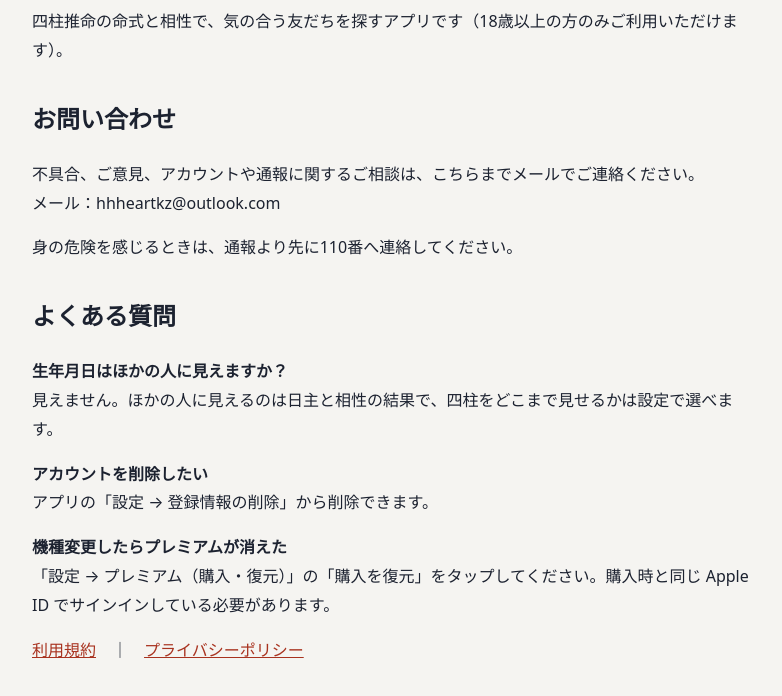
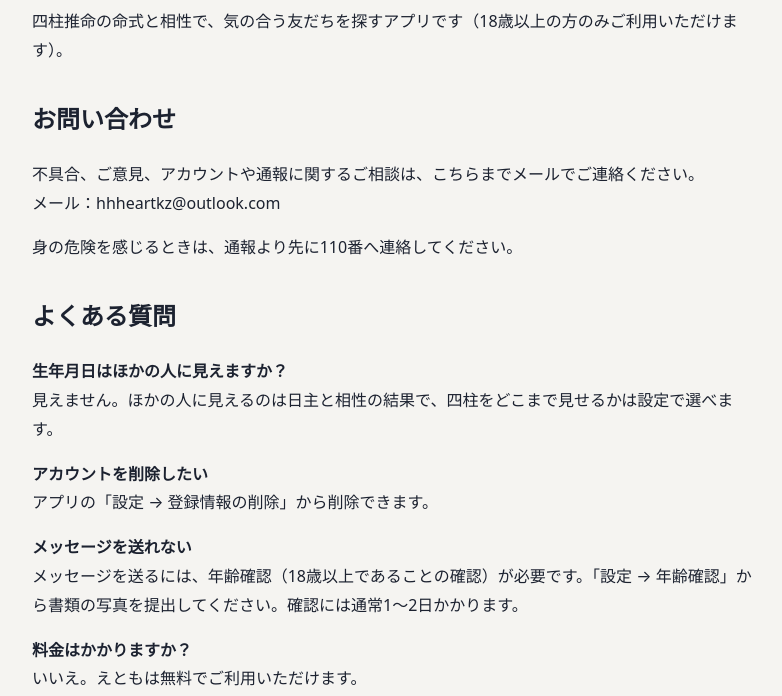
Before and after one commit to HHHeart08/etomo, a plain HTML site: page index.html in a window 1280 px wide. Shown: the part 104-800 px from the top of the page, without its empty margins (248-1030 px from the left). Drawn offline with Linux system fonts and the light colour scheme.

Commit message:
Support FAQ: free version

```diff
--- a/index.html
+++ b/index.html
@@ -10,7 +10,8 @@
 <h2>よくある質問</h2>
 <p><strong>生年月日はほかの人に見えますか？</strong><br>見えません。ほかの人に見えるのは日主と相性の結果で、四柱をどこまで見せるかは設定で選べます。</p>
 <p><strong>アカウントを削除したい</strong><br>アプリの「設定 → 登録情報の削除」から削除できます。</p>
-<p><strong>機種変更したらプレミアムが消えた</strong><br>「設定 → プレミアム（購入・復元）」の「購入を復元」をタップしてください。購入時と同じ Apple ID でサインインしている必要があります。</p>
+<p><strong>メッセージを送れない</strong><br>メッセージを送るには、年齢確認（18歳以上であることの確認）が必要です。「設定 → 年齢確認」から書類の写真を提出してください。確認には通常1〜2日かかります。</p>
+<p><strong>料金はかかりますか？</strong><br>いいえ。えともは無料でご利用いただけます。</p>
 <p><a href="terms.html">利用規約</a>　｜　<a href="privacy.html">プライバシーポリシー</a></p>
 <h2 lang="en">Support (English)</h2>
 <p lang="en">Etomo helps adults (18+) find friends through Four Pillars compatibility. Contact: hhheartkz@outlook.com — <a href="privacy.html">Privacy Policy</a></p>
```
